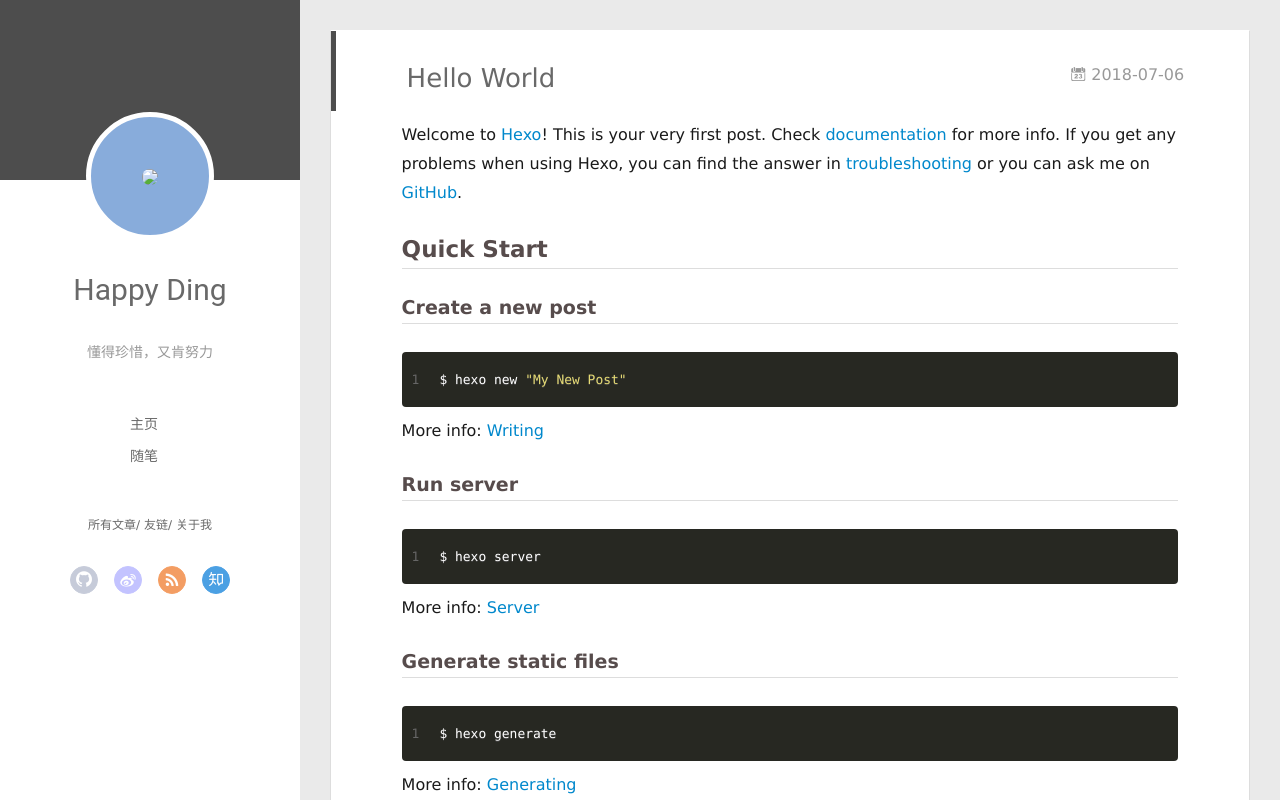
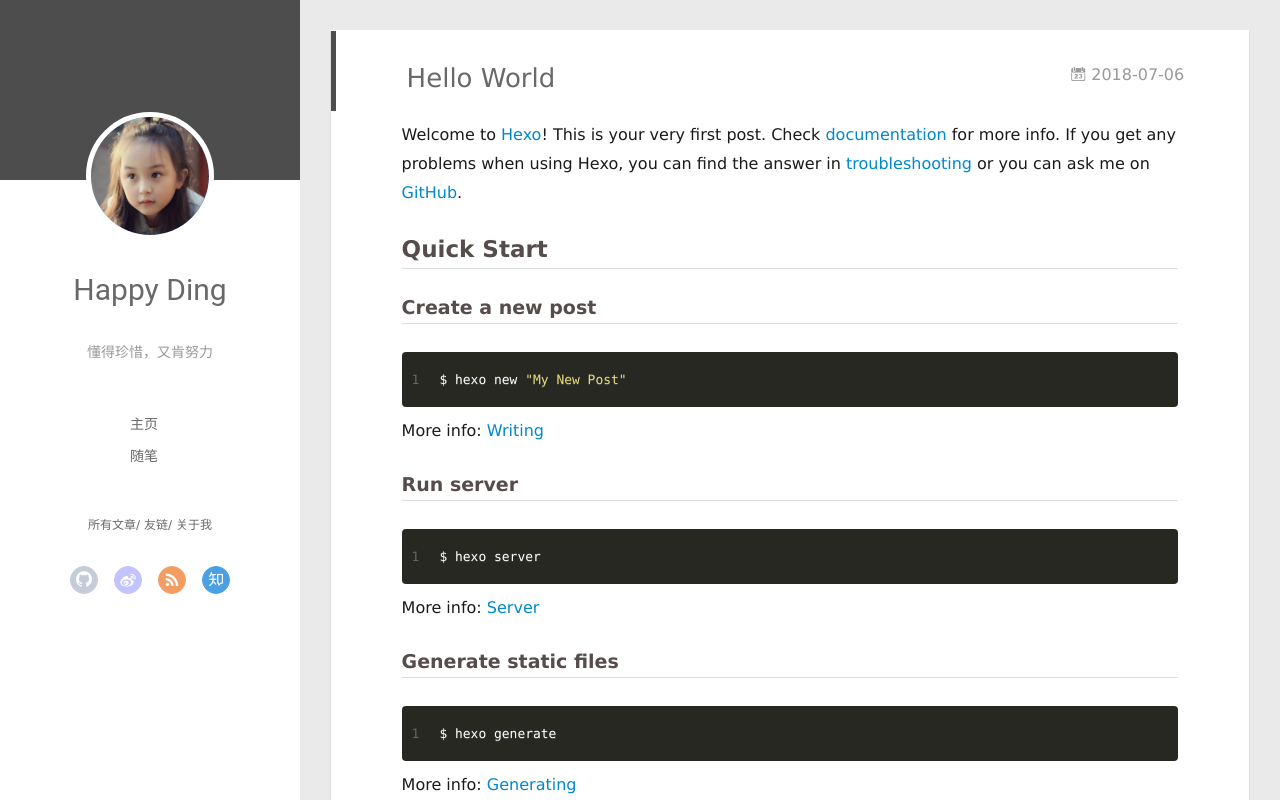
Before and after one commit to Happy-Ding/Happy-Ding.github.io, a plain HTML site: page 2018/07/06/hello-world/index.html in a window 1280 px wide. Drawn offline with Linux system fonts and the light colour scheme; no server answers.

Commit message:
Site updated: 2018-07-09 19:09:24

```diff
--- a/2018/07/06/hello-world/index.html
+++ b/2018/07/06/hello-world/index.html
@@ -47,7 +47,7 @@
 <div class="intrude-less">
 	<header id="header" class="inner">
 		<a href="/" class="profilepic">
-			<img src="img/portrait.jpg" class="js-avatar">
+			<img src="/img/portrait.jpg" class="js-avatar">
 		</a>
 		<hgroup>
 		  <h1 class="header-author"><a href="/">Happy Ding</a></h1>
@@ -107,7 +107,7 @@
 	<div class="intrude-less">
 		<header id="header" class="inner">
 			<div class="profilepic">
-				<img src="img/portrait.jpg" class="js-avatar">
+				<img src="/img/portrait.jpg" class="js-avatar">
 			</div>
 			<hgroup>
 			  <h1 class="header-author js-header-author">Happy Ding</h1>
```
Also changed, not shown: 2018/07/07/使用Hexo和Github搭建个人博客教程/index.html (+2 -2 lines), archives/2018/07/index.html (+2 -2 lines), archives/2018/index.html (+2 -2 lines), archives/index.html (+2 -2 lines), index.html (+2 -2 lines).
